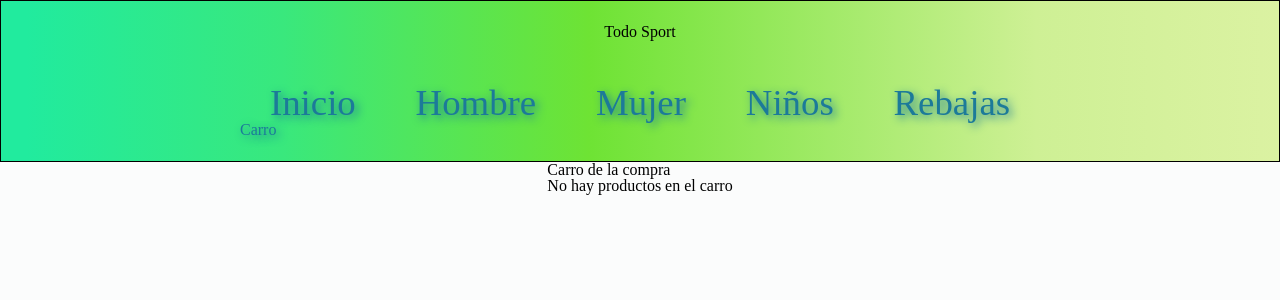
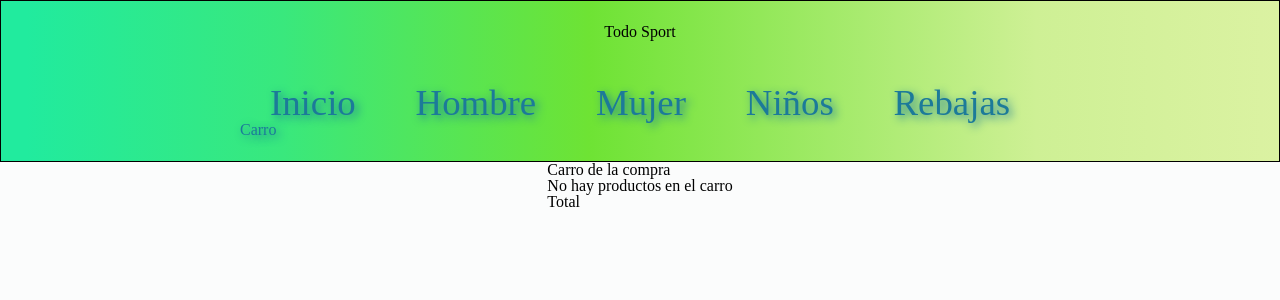
Before and after one commit to Rafadev357/portal-ventas, a React (Vite) app: page /carro in a window 1280 px wide. Shown: the top 300 px of the page. Built offline with nearby package versions, Linux system fonts and the light colour scheme.

Commit message:
Add LayoutProduct component

```diff
--- a/src/components/context/CarritoContext.jsx
+++ b/src/components/context/CarritoContext.jsx
@@ -57,9 +57,13 @@ export const CarritoProvider = ({children})=>{
         setCarrito(prev=>[...prev, producto]);
     };
 
+    const eliminarProducto = (idProducto)=>{
+        setCarrito(prev=>prev.filter(producto=>producto.id !== idProducto));
+    };
+
 
     return(
-        <CarritoContext.Provider value={{ carrito, añadirProducto }}>
+        <CarritoContext.Provider value={{ carrito, añadirProducto, eliminarProducto }}>
             {children}
         </CarritoContext.Provider>
     );
--- a/src/components/layout/Carrito.jsx
+++ b/src/components/layout/Carrito.jsx
@@ -1,12 +1,18 @@
-import React from 'react'
+import React, { useState } from 'react'
 import { useCarrito } from '../context/CarritoContext'
 
 export const Carrito = () => {
     const {carrito} = useCarrito();
+    const {eliminarProducto} = useCarrito();
+    const [unidades, setUnidades] = useState(1);
+
+    const unidadesProducto= (x)=>{
+        setUnidades(unidades + x)
+    };
   return (
     <div>
         <h2>Carro de la compra</h2>
-        {carrito.length === 0 ? (
+        {carrito.length === 0 || unidades<= 0 ? (
             <p>No hay productos en el carro</p>
         ) : (
             carrito.map((producto, index)=>(
@@ -15,9 +21,22 @@ export const Carrito = () => {
                     <p>{producto.marca} - {producto.modelo}</p>
                     <p>Talla: {producto.talla}</p>
                     <p>Precio: {producto.precio}</p>
+                    <button onClick={()=>eliminarProducto(producto.id)}>Eliminar</button>
+                    <button onClick={()=> unidadesProducto(1)}>
+                        <img src='/img/iconos/mas.png' alt='simbolo mas' width={20}/>
+                    </button>
+                    <div>
+                        <span>{unidades}</span>
+                    </div>
+                    <button onClick={()=> unidadesProducto(-1)}>
+                        <img src='/img/iconos/menos.png' alt='simbolo menos' width={20}/>
+                    </button>
                 </div>
             ))
         )}
+        <div>
+            <h3>Total</h3>
+        </div>
     </div>
   )
 }
--- a/src/components/products/LayoutProduct.jsx
+++ b/src/components/products/LayoutProduct.jsx
@@ -29,7 +29,7 @@ export const LayoutProduct = () => {
     /*producto.talla = tallaElegida;
     let {id, marca, modelo, color, talla, precio} = producto;
     console.log('Voy a comprar este producto: ', marca, modelo, color, precio, talla);*/
-    const objetoCompra = {...producto, talla: tallaElegida};
+    const objetoCompra = {...producto, talla: tallaElegida, cantidad: 1};
     console.log('Esta es la copia de producto: ',objetoCompra);
     añadirProducto(objetoCompra);
   };
```
